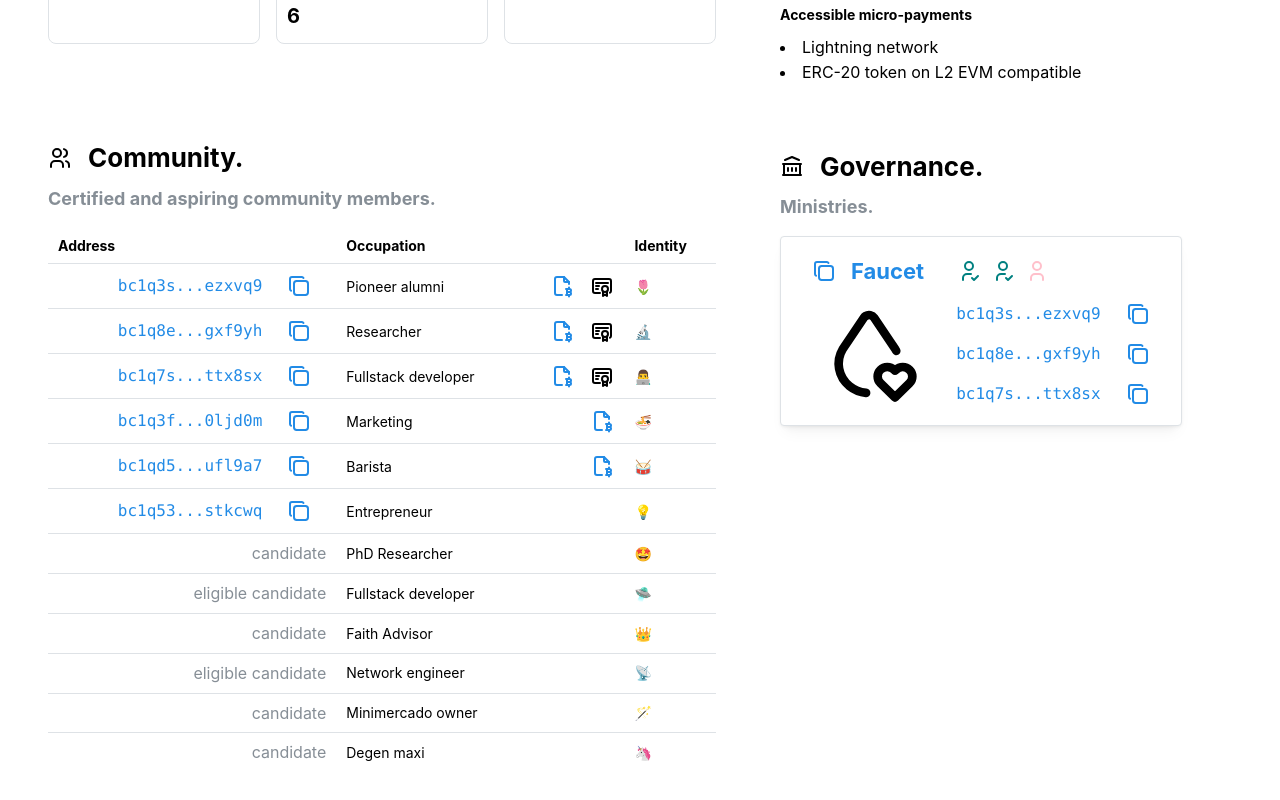
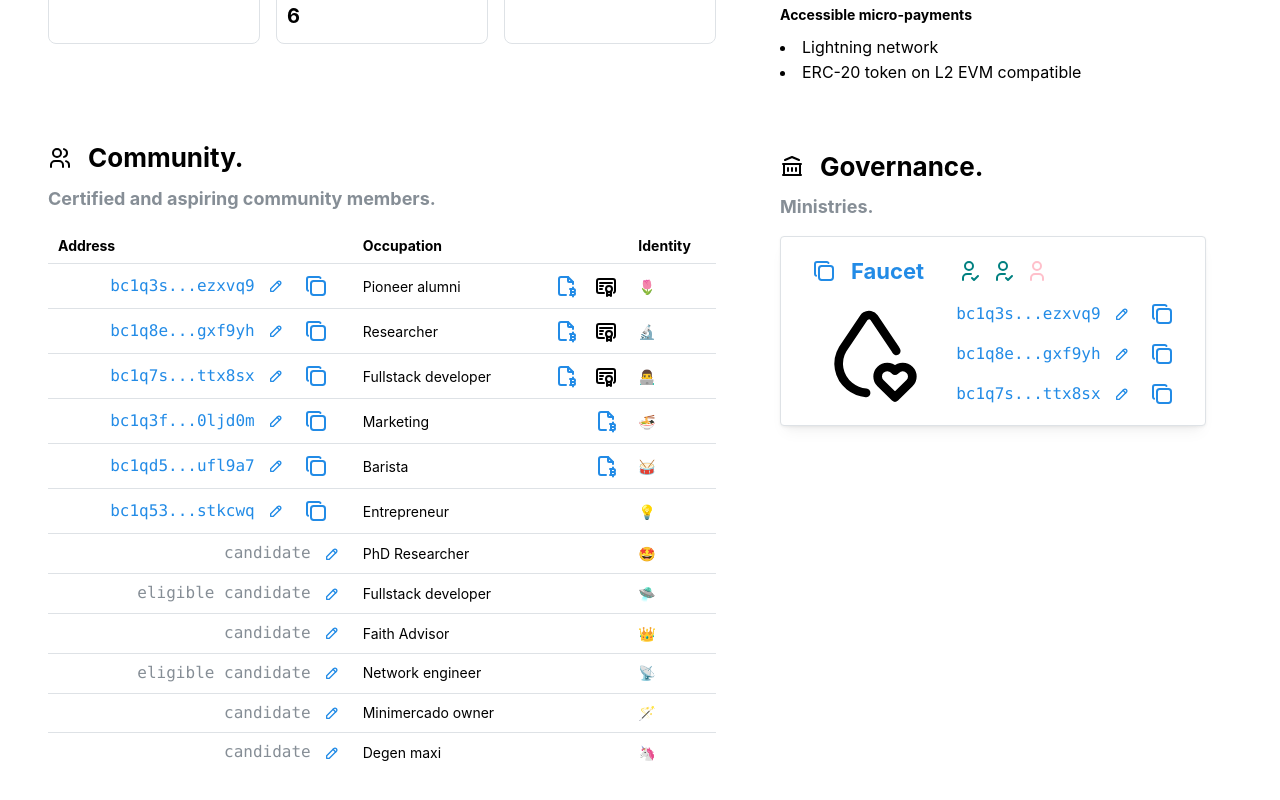
Before and after one commit to cromatikap/coin-society, a Next.js app in the folder website/: page / in a window 1280 px wide. Shown: the part 1597-2397 px from the top of the page. Built offline with nearby package versions, Linux system fonts and the light colour scheme.

Commit message:
add wallet user custom tags with LocalStorage

```diff
--- a/website/src/components/ChainExplorer.tsx
+++ b/website/src/components/ChainExplorer.tsx
@@ -1,21 +1,72 @@
 import { chainExplorer } from "@/config";
 import { BitcoinAddress } from "@/types";
 import { format } from "@/utils";
-import { Box, Group } from "@mantine/core";
-import { IconUserBitcoin } from "@tabler/icons-react";
-import {LinkExt} from "./Utils";
+import { Box, Group, TextInput, ActionIcon, Text } from "@mantine/core";
+import { IconUserBitcoin, IconPencil } from "@tabler/icons-react";
+import { LinkExt } from "./Utils";
 import ButtonCopy from "./ButtonCopy";
+import { useAddressTag } from "@/hooks/useAddressTag";
+import { KeyboardEvent } from "react";
 
-export default function ChainExplorer(props: { address: BitcoinAddress }) {
-  return <Group gap="xs" w="fit-content" wrap="nowrap">
-    <LinkExt href={chainExplorer.btc.address + props.address}>
+interface ChainExplorerProps {
+  address: BitcoinAddress;
+  showAsLink?: boolean;
+}
+
+export default function ChainExplorer({ address, showAsLink = true }: ChainExplorerProps) {
+  const { tag, isEditing, setIsEditing, saveTag } = useAddressTag(address);
+
+  const handleKeyDown = (e: KeyboardEvent<HTMLInputElement>) => {
+    if (e.key === 'Enter') {
+      saveTag(e.currentTarget.value);
+    } else if (e.key === 'Escape') {
+      setIsEditing(false);
+    }
+  };
+
+  const displayAddress = showAsLink ? format(address) : address;
+
+  const content = isEditing ? (
+    <TextInput
+      defaultValue={tag}
+      placeholder={displayAddress}
+      onKeyDown={handleKeyDown}
+      onBlur={(e) => saveTag(e.currentTarget.value)}
+      autoFocus
+      size="xs"
+      w="auto"
+    />
+  ) : (
+    tag || displayAddress
+  );
+
+  return (
+    <Group gap="xs" w="fit-content" wrap="nowrap">
+      {showAsLink ? (
+        <LinkExt href={chainExplorer.btc.address + address}>
           <Box hiddenFrom="xs">
             <IconUserBitcoin />
           </Box>
           <Box visibleFrom="xs" ff="monospace">
-        {format(props.address)}
+            {content}
           </Box>
         </LinkExt>
-    <ButtonCopy address={props.address} />
+      ) : (
+        <Text component="span" c="dimmed" ff="monospace">
+          {content}
+        </Text>
+      )}
+      <Group gap={2}>
+        <ActionIcon
+          variant="subtle"
+          size="sm"
+          onClick={() => setIsEditing(true)}
+          title="Edit tag"
+        >
+          <IconPencil size="1rem" />
+        </ActionIcon>
+        {showAsLink && <ButtonCopy address={address} />}
       </Group>
+    </Group>
+  );
 }
--- a/website/src/components/HomePage/Members/RowMember.tsx
+++ b/website/src/components/HomePage/Members/RowMember.tsx
@@ -1,4 +1,4 @@
-import { Box, Button, Group, Table, Tooltip, Text } from "@mantine/core";
+import { Box, Button, Group, Table, Tooltip } from "@mantine/core";
 import type { Member } from "../../../Members";
 import { IconBrandGithub, IconBrandInstagram, IconBrandLinkedin, IconBrandX, IconCertificate, IconCurrencyEthereum, IconFileBitcoin } from "@tabler/icons-react";
 import { chainExplorer } from "@/config";
@@ -13,10 +13,10 @@ export default function RowMember(props: Member) {
   return <Table.Tr>
     <Table.Td>
       <Group justify="flex-end">
-        {isAddress
-          ? <ChainExplorer address={props.address as BitcoinAddress} />
-          : <Text c="dimmed">{props.address}</Text>
-        }
+        <ChainExplorer
+          address={props.address as BitcoinAddress}
+          showAsLink={isAddress}
+        />
       </Group>
     </Table.Td>
     <Table.Td>
--- /dev/null
+++ b/website/src/hooks/useAddressTag.ts
@@ -0,0 +1,32 @@
+import { useEffect, useState } from 'react';
+import { BitcoinAddress } from '@/types';
+
+const STORAGE_KEY = 'btc-address-tags';
+
+export function useAddressTag(address: BitcoinAddress) {
+  const [tag, setTag] = useState<string>('');
+  const [isEditing, setIsEditing] = useState(false);
+
+  useEffect(() => {
+    const tags = JSON.parse(localStorage.getItem(STORAGE_KEY) || '{}');
+    if (tags[address]) {
+      setTag(tags[address]);
+    }
+  }, [address]);
+
+  const saveTag = (newTag: string) => {
+    const tags = JSON.parse(localStorage.getItem(STORAGE_KEY) || '{}');
+    if (newTag.trim()) {
+      tags[address] = newTag.trim();
+      localStorage.setItem(STORAGE_KEY, JSON.stringify(tags));
+      setTag(newTag.trim());
+    } else {
+      delete tags[address];
+      localStorage.setItem(STORAGE_KEY, JSON.stringify(tags));
+      setTag('');
+    }
+    setIsEditing(false);
+  };
+
+  return { tag, isEditing, setIsEditing, saveTag };
+}
```
Lines whose indentation alone changed are shown as unchanged.
